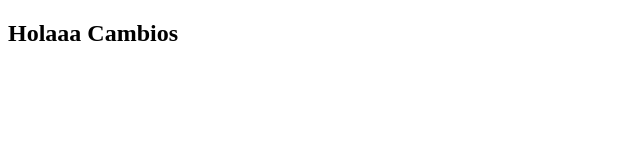
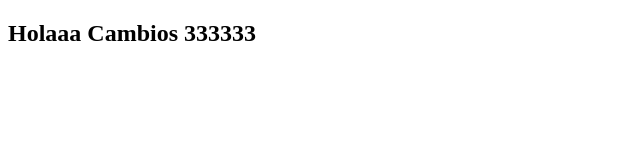
Before and after one commit to josefgonzalezz/GitLabClasePrueba, a plain HTML site: page index.html in a window 1280 px wide. Shown: the whole page, without its empty margins (0-640 px from the left). Drawn offline with Linux system fonts and the light colour scheme.

Commit message:
Cambio de Estudiante 2

```diff
--- a/index.html
+++ b/index.html
@@ -7,7 +7,7 @@
 </head>
 <body>
     <h2>
-        Holaaa Cambios
+        Holaaa Cambios 333333
     </h2>
 
 </body>
```
